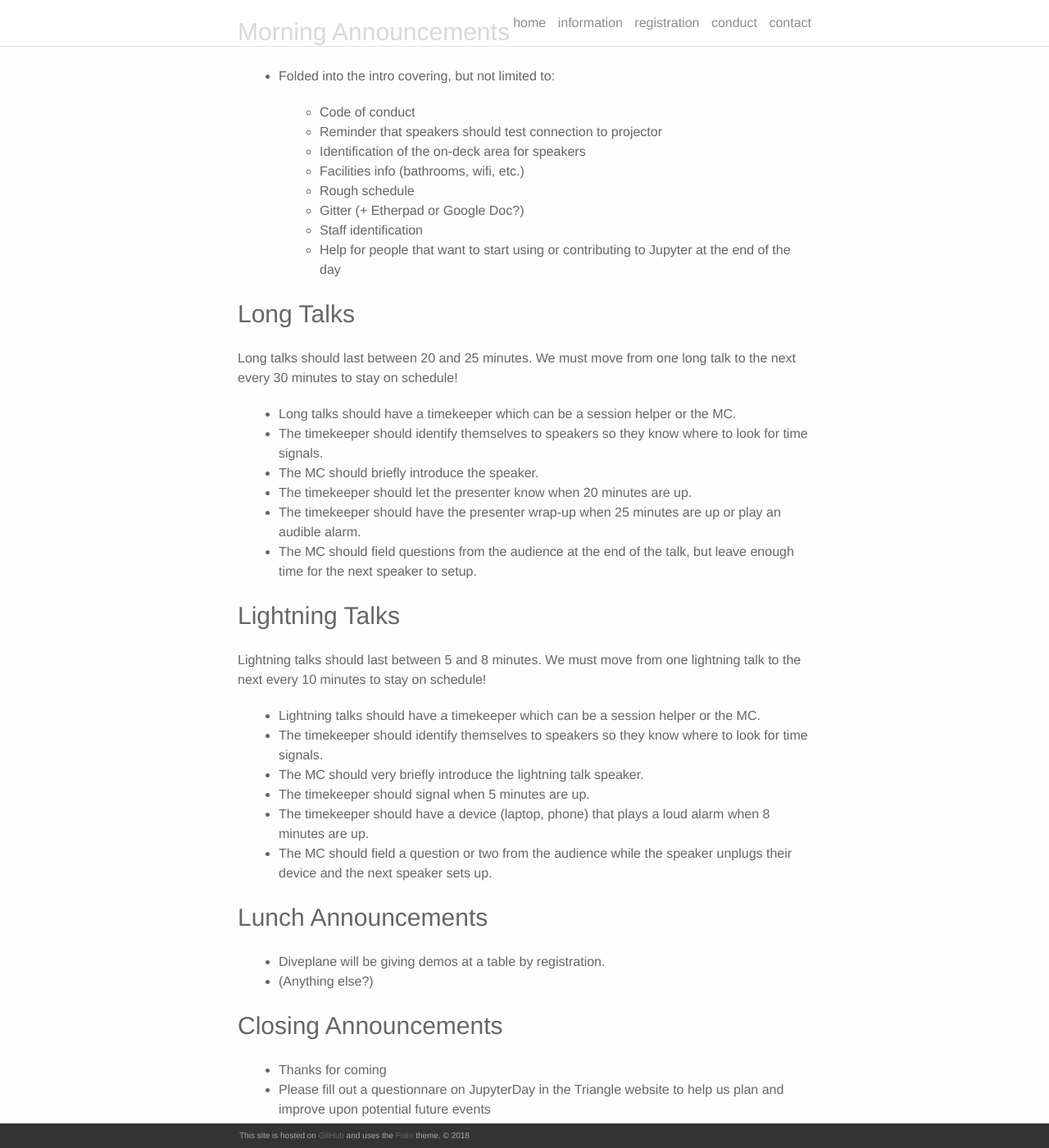
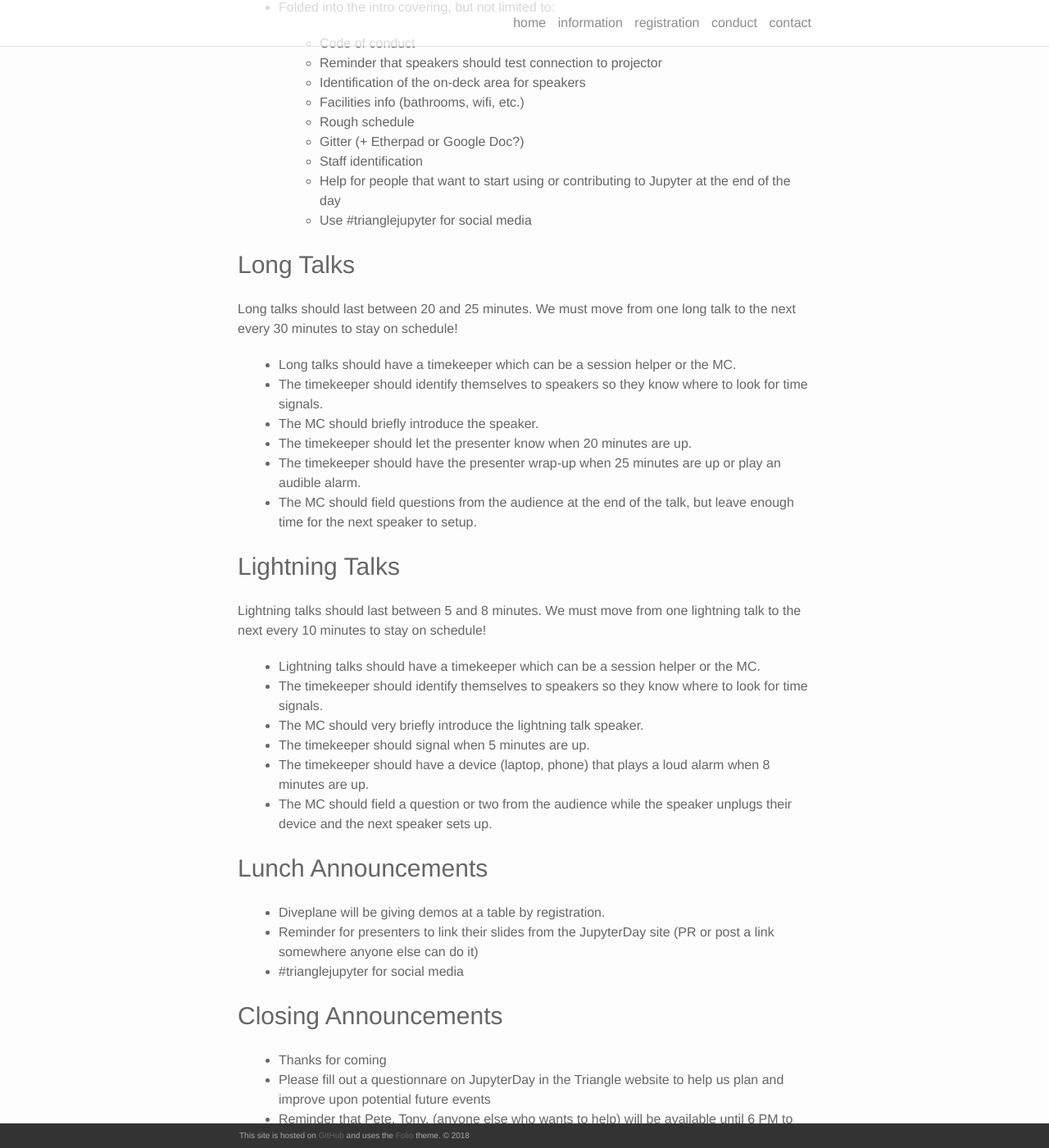
Before and after one commit to bogoli/-folio, a Jekyll site: the page built from logistics/organizers.md, in a window 1280 px wide and 1400 px high, scrolled down 457 px. Shown: the whole window at 82% size. Built offline with Jekyll 4.4.1, drawn with Linux system fonts in a browser that asks for light colours; nearby versions of some CDN libraries; our own code applies the rules of GitHub Pages for plain Markdown files; some of the changed text lies outside the part shown.

Commit message:
Update organizers.md

```diff
--- a/logistics/organizers.md
+++ b/logistics/organizers.md
@@ -1,4 +1,4 @@
-# Organizer logistics
+Helpfule reminders for day of the event logistics.
 
 ### MCs
 
@@ -20,6 +20,7 @@
   * Gitter (+ Etherpad or Google Doc?)
   * Staff identification
   * Help for people that want to start using or contributing to Jupyter at the end of the day
+  * Use #trianglejupyter for social media
 
 ### Long Talks
 
@@ -46,7 +47,8 @@ Lightning talks should last between 5 and 8 minutes. We must move from one light
 ### Lunch Announcements
 
 * Diveplane will be giving demos at a table by registration.
-* (Anything else?)
+* Reminder for presenters to link their slides from the JupyterDay site (PR or post a link somewhere anyone else can do it)
+* #trianglejupyter for social media
 
 ### Closing Announcements
 
```
